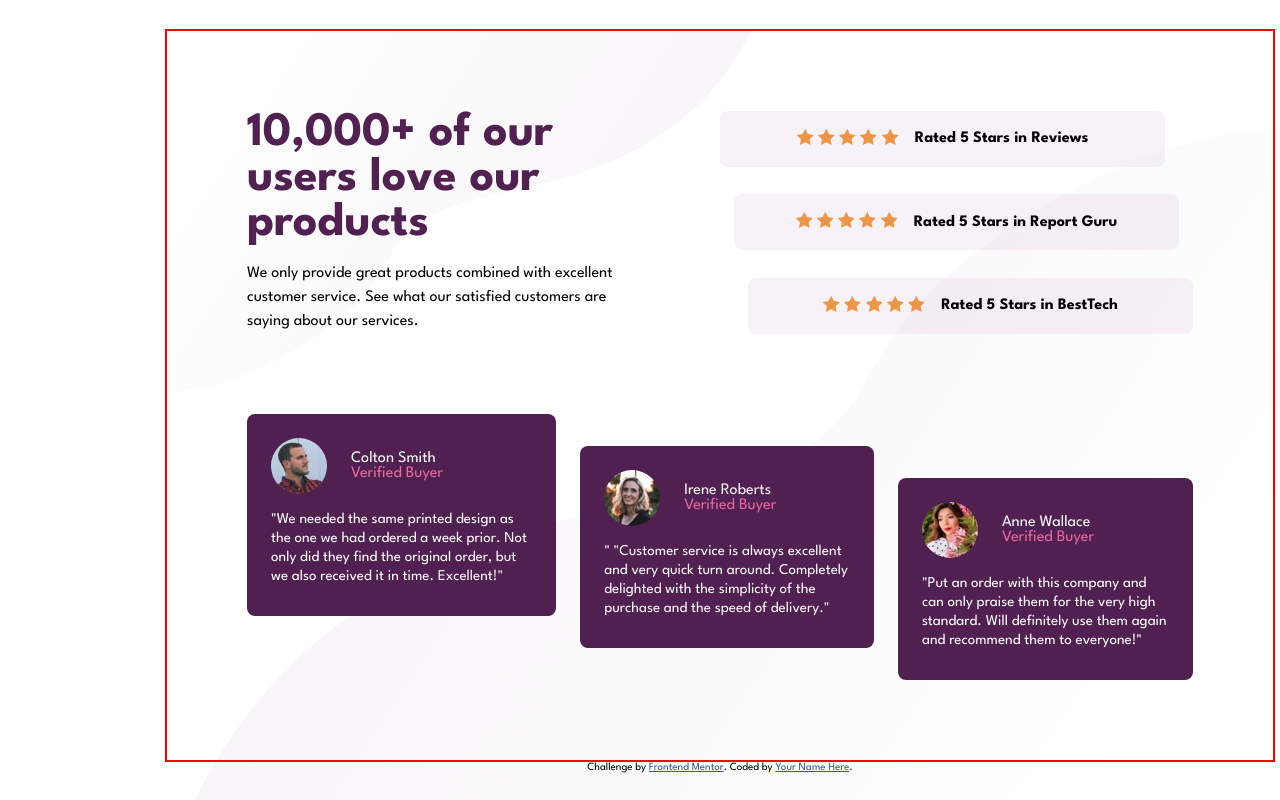
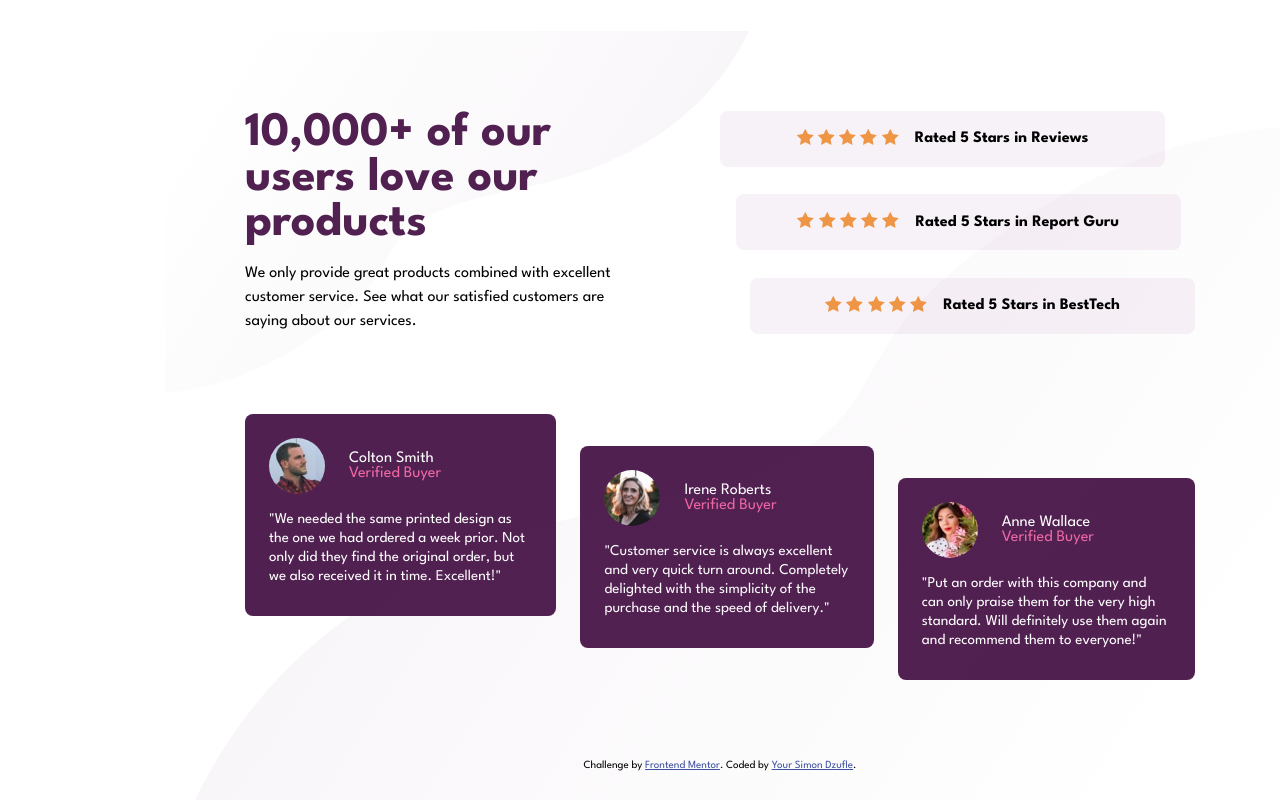
Before and after one commit to sdzufle/Social-Proof, a plain HTML site: page social-proof-section-master/index.html in a window 1280 px wide. Shown: the top 800 px of the page. Drawn offline with Linux system fonts and the light colour scheme.

Commit message:
removed a double inverted comma to testimonial card in thehtml

```diff
--- a/social-proof-section-master/index.html
+++ b/social-proof-section-master/index.html
@@ -85,7 +85,7 @@
             <p>Verified Buyer</p>
           </div>
         </div>
-        <div class="Testimony"> "
+        <div class="Testimony">
           "Customer service is always excellent and very quick turn around. Completely
           delighted with the simplicity of the purchase and the speed of delivery."
 
@@ -129,7 +129,7 @@
   <div class="attribution">
     Challenge by
     <a href="https://www.frontendmentor.io?ref=challenge" target="_blank">Frontend Mentor</a>. Coded by <a href="#">Your
-      Name Here</a>.
+      Simon Dzufle</a>.
   </div>
 </body>
 
--- a/social-proof-section-master/style.css
+++ b/social-proof-section-master/style.css
@@ -18,7 +18,6 @@ body{
     width: 69.375rem;
     padding: 5rem;
     margin-inline: auto;
-    border: 2px solid red;
   }
   .Users-stars{
     display: flex;
@@ -73,10 +72,12 @@ body{
 
  .Rating:nth-child(2){
   align-self: center;
+  margin-left: 0.1rem;
  }
 
  .Rating:nth-child(3) {
   align-self: end;
+  margin-left: .6rem;
  }
 
  .Cards {
```
